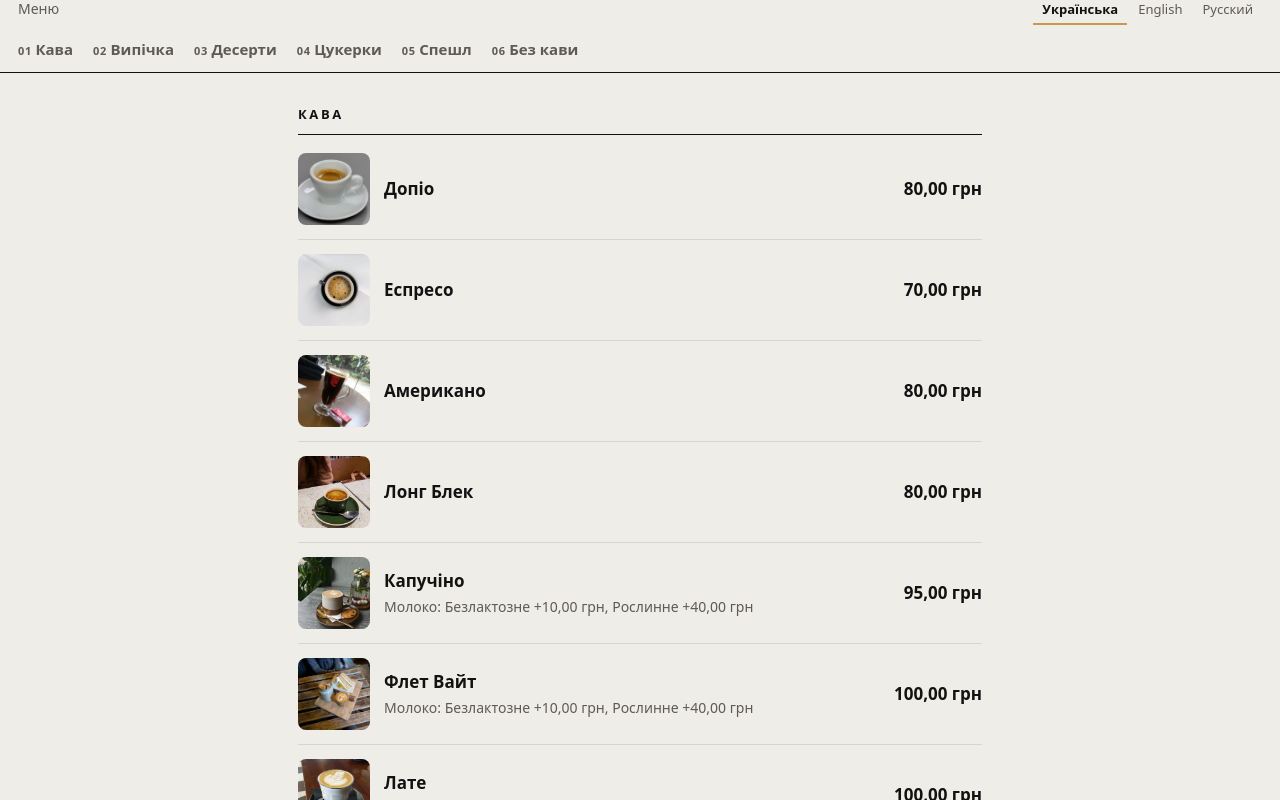
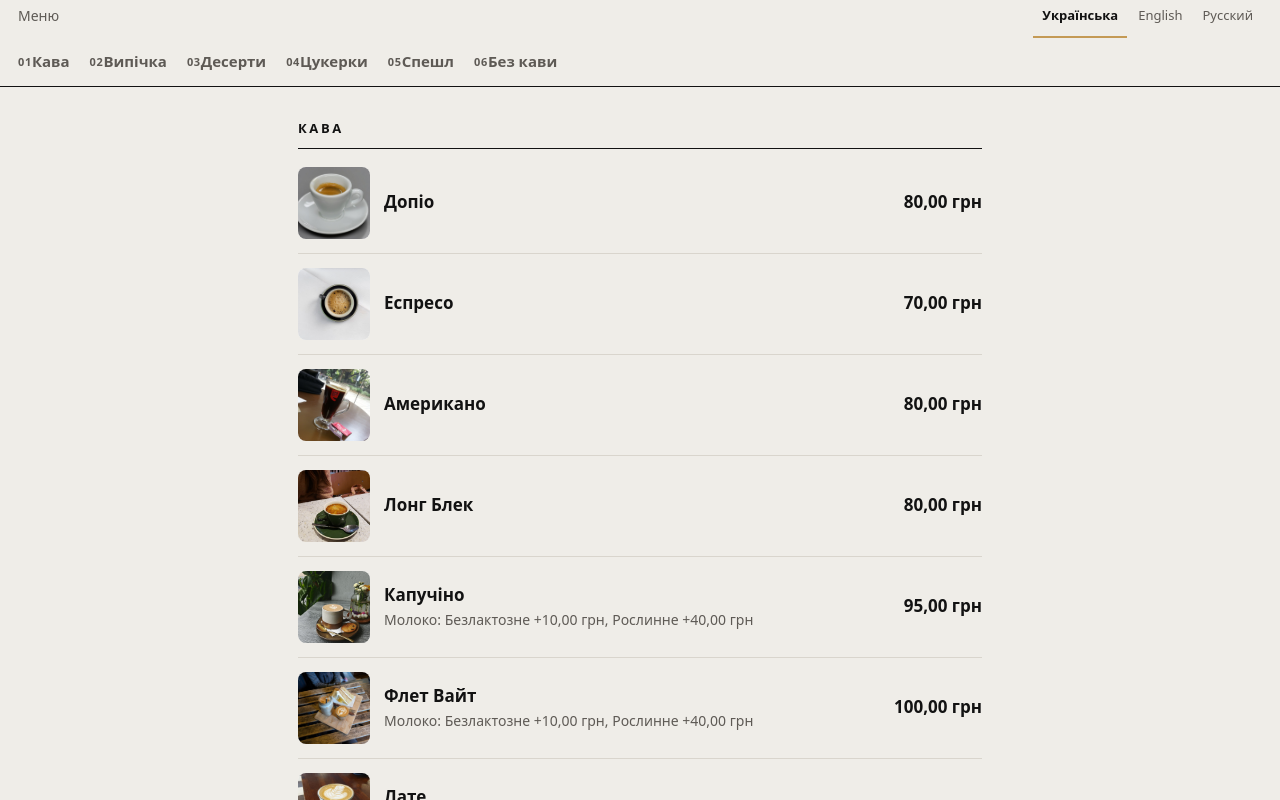
Before and after one commit to chigmen/meyou-menu, a plain HTML site: page index.html in a window 1280 px wide. Shown: the part 64-864 px from the top of the page. Drawn offline with Linux system fonts and the light colour scheme.

Commit message:
Меню: 2026-11-23 13:50

```diff
--- a/index.html
+++ b/index.html
@@ -1,6 +1,6 @@
 <!doctype html><html lang="uk"><head><meta charset="utf-8"><meta name="viewport" content="width=device-width,initial-scale=1">
 <title>Me.You · Меню</title><meta name="robots" content="noindex">
-<style>:root{--bg: #EFEDE8; --surface: #FFFFFF; --surface-2: #E6E3DC; --ink: #121212; --muted: #5E5A55; --line: #D9D5CD; --accent: #121212; --accent-ink: #F2EFE9; --good: #2F7D4F; --warn: #8A5A12; --bad: #B0322E; --scrim: rgba(18, 18, 18, .42); --shadow: 0 1px 0 rgba(18, 18, 18, .04), 0 18px 40px -22px rgba(18, 18, 18, .35); --panel: #121212; --panel-ink: #F2EFE9; --panel-muted: #A39E96; --panel-line: #2E2C29; --highlight: #C49A55; --highlight-ink: #121212; --font-ui: "Golos Text", Rubik, "Segoe UI", system-ui, -apple-system, Roboto, sans-serif; --font-display: Unbounded, Rubik, "Segoe UI", system-ui, -apple-system, Roboto, sans-serif; color-scheme: light;}
+<style>:root{--bg: #EFEDE8; --surface: #FFFFFF; --surface-2: #E6E3DC; --ink: #121212; --muted: #5E5A55; --line: #D9D5CD; --accent: #121212; --accent-ink: #F2EFE9; --good: #2F7D4F; --warn: #8A5A12; --bad: #B0322E; --scrim: rgba(18, 18, 18, .42); --shadow: 0 1px 0 rgba(18, 18, 18, .04), 0 18px 40px -22px rgba(18, 18, 18, .35); --panel: #121212; --panel-ink: #F2EFE9; --panel-muted: #A39E96; --panel-line: #2E2C29; --highlight: #C49A55; --highlight-ink: #121212; --focus: #9A7432; --training: #2E6F8E; --training-ink: #FFFFFF; --font-ui: "Golos Text", Rubik, "Segoe UI", system-ui, -apple-system, Roboto, sans-serif; --font-display: Unbounded, Rubik, "Segoe UI", system-ui, -apple-system, Roboto, sans-serif; color-scheme: light;}
 *{box-sizing:border-box}html{-webkit-text-size-adjust:100%}
 body{margin:0;background:var(--bg);color:var(--ink);font:16px/1.45 system-ui,-apple-system,"Segoe UI",Roboto,sans-serif}
 header{position:sticky;top:0;z-index:2;background:var(--bg);padding:18px 18px 0;border-bottom:1px solid var(--ink)}
@@ -8,14 +8,14 @@ h1{margin:0;font-size:22px;font-weight:700;letter-spacing:.16em;text-transform:u
 .sub{display:flex;flex-wrap:wrap;gap:10px;align-items:center;margin-top:8px;color:var(--muted);font-size:14px}
 .chip{display:inline-block;padding:3px 9px;border-radius:6px;background:var(--accent);color:var(--accent-ink);font-weight:600;font-size:13px}
 .chip[hidden]{display:none}
-.langs{margin-left:auto;display:flex;gap:2px}.langs a{padding:6px 9px;border-radius:8px;color:var(--muted);text-decoration:none;font-size:13px}
+.langs{margin-left:auto;display:flex;gap:2px}.langs a{display:inline-flex;align-items:center;min-height:44px;padding:0 9px;border-radius:8px;color:var(--muted);text-decoration:none;font-size:13px}
 .langs a[aria-current]{color:var(--ink);font-weight:700;border-radius:0;box-shadow:inset 0 -2px 0 var(--highlight)}
-nav{display:flex;gap:20px;overflow-x:auto;padding:14px 0 0;scrollbar-width:none;counter-reset:c}
-nav a{flex:none;padding:0 0 12px;color:var(--muted);text-decoration:none;font-weight:600;font-size:15px}
+nav{display:flex;gap:20px;overflow-x:auto;padding:4px 0 0;scrollbar-width:none;counter-reset:c}
+nav a{flex:none;display:inline-flex;align-items:center;min-height:44px;padding:0 0 4px;color:var(--muted);text-decoration:none;font-weight:600;font-size:15px}
 nav a::before{counter-increment:c;content:counter(c,decimal-leading-zero) " ";font-size:11px;letter-spacing:.06em}
 nav a:focus,nav a:hover{color:var(--ink)}
 main{padding:4px 18px 32px;max-width:720px;margin:0 auto}
-section{scroll-margin-top:140px}h2{font-size:13px;font-weight:700;letter-spacing:.2em;text-transform:uppercase;margin:28px 0 4px;padding-bottom:10px;border-bottom:1px solid var(--ink)}
+section{scroll-margin-top:159px}h2{font-size:13px;font-weight:700;letter-spacing:.2em;text-transform:uppercase;margin:28px 0 4px;padding-bottom:10px;border-bottom:1px solid var(--ink)}
 .item{display:flex;justify-content:space-between;align-items:baseline;gap:16px;padding:14px 0;border-bottom:1px solid var(--line)}
 .item.ph{display:grid;grid-template-columns:72px minmax(0,1fr) auto;align-items:center;gap:14px}
 .item img,.item .img{display:block;width:72px;height:72px;border-radius:8px;object-fit:cover;background:var(--surface) center/cover no-repeat}
```
